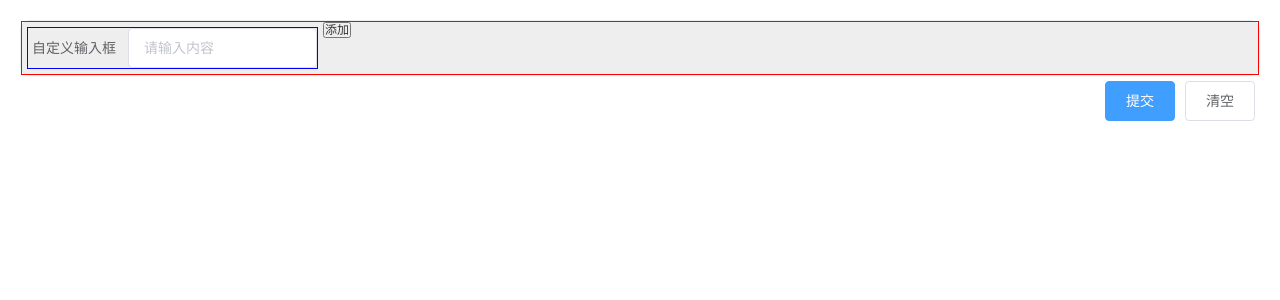
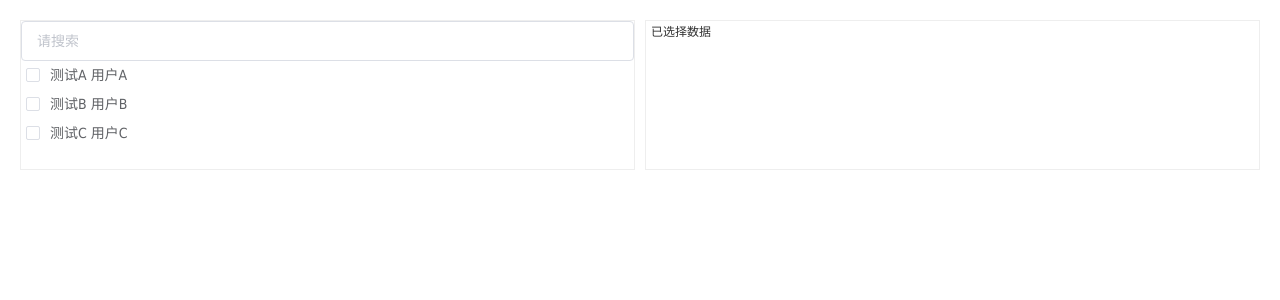
Before and after one commit to Derek-DZ/test-demo-1, a Vue app: page / in a window 1280 px wide. Shown: the top 300 px of the page. Built offline with nearby package versions, Linux system fonts and the light colour scheme.

Commit message:
完成功能

```diff
--- a/package.json
+++ b/package.json
@@ -9,6 +9,7 @@
     "lint": "vue-cli-service lint"
   },
   "dependencies": {
+    "babel-plugin-component": "^1.1.1",
     "core-js": "^3.6.5",
     "element-ui": "^2.14.1",
     "register-service-worker": "^1.7.1",
@@ -28,7 +29,6 @@
     "@vue/cli-service": "~4.5.0",
     "@vue/eslint-config-typescript": "^5.0.2",
     "@vue/test-utils": "^1.0.3",
-    "babel-plugin-component": "^1.1.1",
     "eslint": "^6.7.2",
     "eslint-plugin-vue": "^6.2.2",
     "lint-staged": "^9.5.0",
--- a/src/App.vue
+++ b/src/App.vue
@@ -1,21 +1,20 @@
 <template>
   <div id="app">
-    <MyInput></MyInput>
+    <MyCheckbox></MyCheckbox>
   </div>
 </template>
 
 <script lang="ts">
 import { Component, Vue } from 'vue-property-decorator';
-import store from '@/store';
-import MyInput from '@/components/MyInput.vue';
+import MyCheckbox from '@/components/MyCheckbox.vue';
 
 @Component({
   components: {
-    MyInput,
+    MyCheckbox,
   },
 })
 export default class App extends Vue {
-  store = store;
+
 }
 </script>
 
--- a/src/components/Buttons.vue
+++ /dev/null
@@ -1,25 +0,0 @@
-<template>
-  <div class="button-wrapper">
-    <el-button class="submit" type="primary">提交</el-button>
-    <el-button class="clean">清空</el-button>
-  </div>
-</template>
-
-<script lang="ts">
-  import Vue from 'vue';
-  import {Component} from 'vue-property-decorator';
-
-  @Component
-  export default class NoName extends Vue {
-
-  }
-</script>
-
-<style lang="scss" scoped>
-  .button-wrapper{
-    display: flex;
-    flex-direction: row;
-    justify-content: flex-end;
-    margin: 5px;
-  }
-</style>
--- /dev/null
+++ b/src/components/MyCheckbox.vue
@@ -0,0 +1,96 @@
+<template>
+  <div class="wrapper">
+    <div class="left-wrapper">
+      <el-input v-model="value" placeholder="请搜索" @input="onChangeUpdate"></el-input>
+      <el-checkbox-group class="my-checkbox-group" v-model="checkedTests">
+        <el-checkbox class="checkbox-wrapper" v-for="(item,index) in testOptions" :label="item.key" :key="item.key" v-show="visible[index] !== -1">{{item.key}} <span class="my-user">{{item.value}}</span> </el-checkbox>
+      </el-checkbox-group>
+    </div>
+    <div class="right-wrapper">
+      <span class="selected-title">已选择数据</span>
+      <el-tag
+        class="selected-tags"
+        v-for="tag in checkedTests"
+        :key="tag"
+        closable
+        :disable-transitions="true"
+        @close="removeTag(tag)">
+        {{tag}}
+      </el-tag>
+    </div>
+  </div>
+</template>
+
+<script lang="ts">
+  import Vue from 'vue';
+  import {Component} from 'vue-property-decorator';
+  import testOptionList from '@/constant/testOptionList';
+
+  @Component
+  export default class MyCheckbox extends Vue {
+    visible: number[] = []
+    value = ''
+    testOptions = testOptionList
+    checkedTests = [];
+    onChangeUpdate(){
+      this.$forceUpdate()
+      this.filterMethod(this.value, this.testOptions)
+    }
+    filterMethod(keyWord: string, option: TestOption) {
+      if(this.visible.length > 0){
+        this.visible = []
+      }
+      for(let i=0; i<option.length; i++){
+        this.visible.push(option[i].key.indexOf(keyWord.toUpperCase()))
+      }
+    }
+    removeTag(tag: string){
+      return this.checkedTests.splice(this.checkedTests.indexOf(tag), 1);
+    }
+  }
+</script>
+
+<style lang="scss" scoped>
+  @import "src/assets/style/helper.scss";
+  .wrapper{
+    display: flex;
+    flex-direction: row;
+    justify-content: space-between;
+    border-radius: 10px;
+    height: 150px;
+    > .left-wrapper {
+      display: flex;
+      flex-direction: column;
+      width: 50%;
+      border: 1px solid $color-background;
+      margin-right: 5px;
+      > .my-checkbox-group{
+        display: flex;
+        flex-direction: column;
+        > .checkbox-wrapper{
+          margin: 5px;
+          > .my-user{
+            border: 1px solid red;
+            align-self: flex-end;
+          }
+        }
+      }
+    }
+    > .right-wrapper {
+      display: flex;
+      flex-direction: column;
+      width: 50%;
+      margin-left: 5px;
+      border: 1px solid $color-background;
+      > .selected-title {
+        margin: 5px;
+        align-self: flex-start;
+      }
+      > .selected-tags {
+        background-color: white;
+        border: none;
+      }
+    }
+  }
+
+</style>
--- a/src/components/MyInput.vue
+++ /dev/null
@@ -1,69 +0,0 @@
-<template>
-  <div>
-    <div class="wrapper">
-      <el-form class="fromWrapper" :inline="true" label-width="100px">
-        <el-form-item class="fromItem" label="自定义输入框">
-          <el-input class="my-input"
-                    @input="onChange"
-                    type="text"
-                    placeholder="请输入内容"
-                    v-model="input">
-          </el-input>
-        </el-form-item>
-        <button class="add" @click="addKeyValue">添加</button>
-      </el-form>
-    </div>
-    <div class="button-wrapper">
-      <el-button class="submit" type="primary">提交</el-button>
-      <el-button class="clean">清空</el-button>
-    </div>
-  </div>
-
-</template>
-
-<script lang="ts">
-  import Vue from 'vue';
-  import {Component} from 'vue-property-decorator';
-
-  @Component
-  export default class MyInput extends Vue {
-    input?: string
-    onChange(){
-      this.$forceUpdate()
-    }
-    addKeyValue(){
-      console.log('fuck')
-      // const input = document.querySelector('el-input') as HTMLInputElement
-      // console.log(input)
-      // input.style.display = 'flex'
-      // const div = document.querySelector('.add') as HTMLDivElement
-      // div.style.display = 'none'
-    }
-  }
-</script>
-
-<style lang="scss" scoped>
-  @import "src/assets/style/helper.scss";
-  .wrapper{
-    border: 1px solid $color-background;
-    background-color: $color-background;
-    border-radius: 10px;
-    >.fromWrapper{
-      border: 1px solid red;
-      > .fromItem{
-        margin: 5px;
-        border: 1px solid blue;
-        > .my-input{
-          display: none;
-        }
-      }
-    }
-  }
-  .button-wrapper{
-    display: flex;
-    flex-direction: row;
-    justify-content: flex-end;
-    margin: 5px;
-  }
-
-</style>
--- /dev/null
+++ b/src/constant/testOptionList.ts
@@ -0,0 +1,5 @@
+export default Object.freeze([
+  {key:'测试A', value: '用户A'},
+  {key:'测试B', value: '用户B'},
+  {key:'测试C', value: '用户C'},
+]) as TestOption
--- a/src/lib/clone.ts
+++ /dev/null
@@ -1,5 +0,0 @@
-function clone(data: any) {
-  return JSON.parse(JSON.stringify(data));
-}
-
-export default clone;
--- a/src/store/index.ts
+++ /dev/null
@@ -1,5 +0,0 @@
-import recordStore from '@/store/recordStore';
-const store = {
-  ...recordStore
-}
-export default store
--- a/src/store/recordStore.ts
+++ /dev/null
@@ -1,23 +0,0 @@
-import clone from '@/lib/clone';
-
-let data = [] as RecordItem[];
-
-const recordStore = {
-  recordList: data,
-  fetchRecords() {
-    data = JSON.parse(window.localStorage.getItem('#') || '[]') as RecordItem[];
-    return data;
-  },
-  saveRecords() {
-    window.localStorage.setItem('#', JSON.stringify(data));
-  },
-  createRecord: (record: RecordItem) => {
-    const recordClone: RecordItem = clone(record);
-    data.push(recordClone);
-    recordStore.saveRecords();
-  }
-};
-
-recordStore.fetchRecords();
-
-export default recordStore;
```
Also changed, not shown: src/custom.d.ts (+4 -7 lines), src/main.ts (+5 -4 lines).
